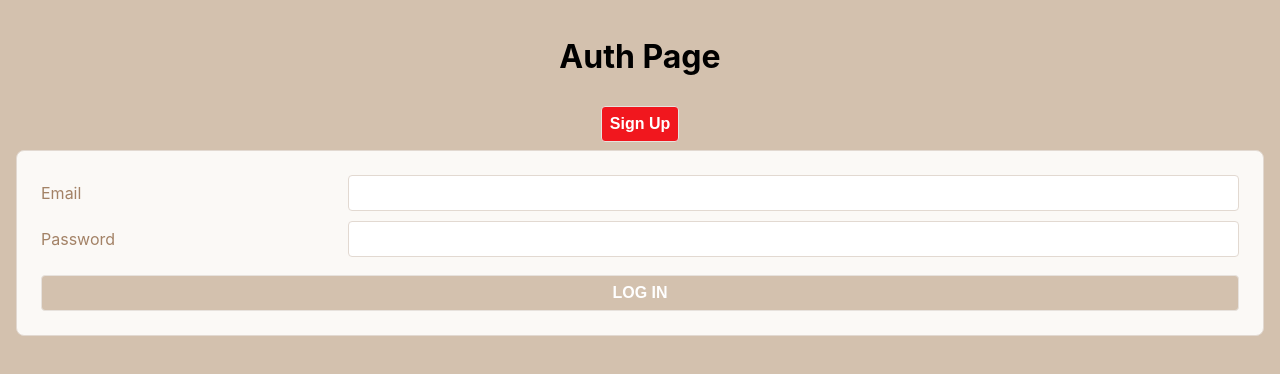
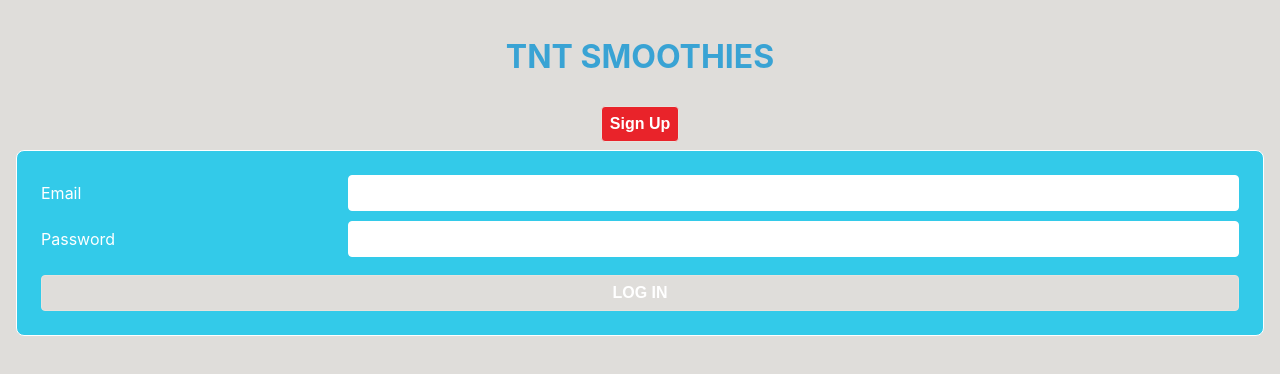
Before and after one commit to Mattlotus/smoothieAppp, a React (Create React App) app: page /orders in a window 1280 px wide. Shown: the top 374 px of the page. Built offline with nearby package versions, Linux system fonts and the light colour scheme.

Commit message:
color changes

```diff
--- a/src/App.css
+++ b/src/App.css
@@ -1,12 +1,16 @@
 :root {
   --white: #FFFFFF;
-  --tan-1: #FBF9F6;
+  --tan-1: #33cae9;
   --tan-2: #E7E2DD;
-  --tan-3: #E2D9D1;
-  --tan-4: #D3C1AE;
-  --orange: #f1171e;
-  --text-light: #a38266;
-  --text-dark: #615954;
+  --tan-3: #ffffff;
+  --tan-4: #dfddda;
+  --orange: #e9232a;
+  --text-light: #ffffff;
+  --text-dark: #cf2020;
+}
+
+.tnt{
+  color: rgb(57, 163, 212);
 }
 
 *, *:before, *:after {
--- a/src/pages/AuthPage/AuthPage.jsx
+++ b/src/pages/AuthPage/AuthPage.jsx
@@ -7,7 +7,7 @@ export default function AuthPage({ setUser }) {
   return (
     <main>
       <div>
-        <h1>Auth Page</h1>
+        <h1 className='tnt'>TNT SMOOTHIES</h1>
         <button
           onClick={() => {
             setShowLogin(!showLogin);
```
